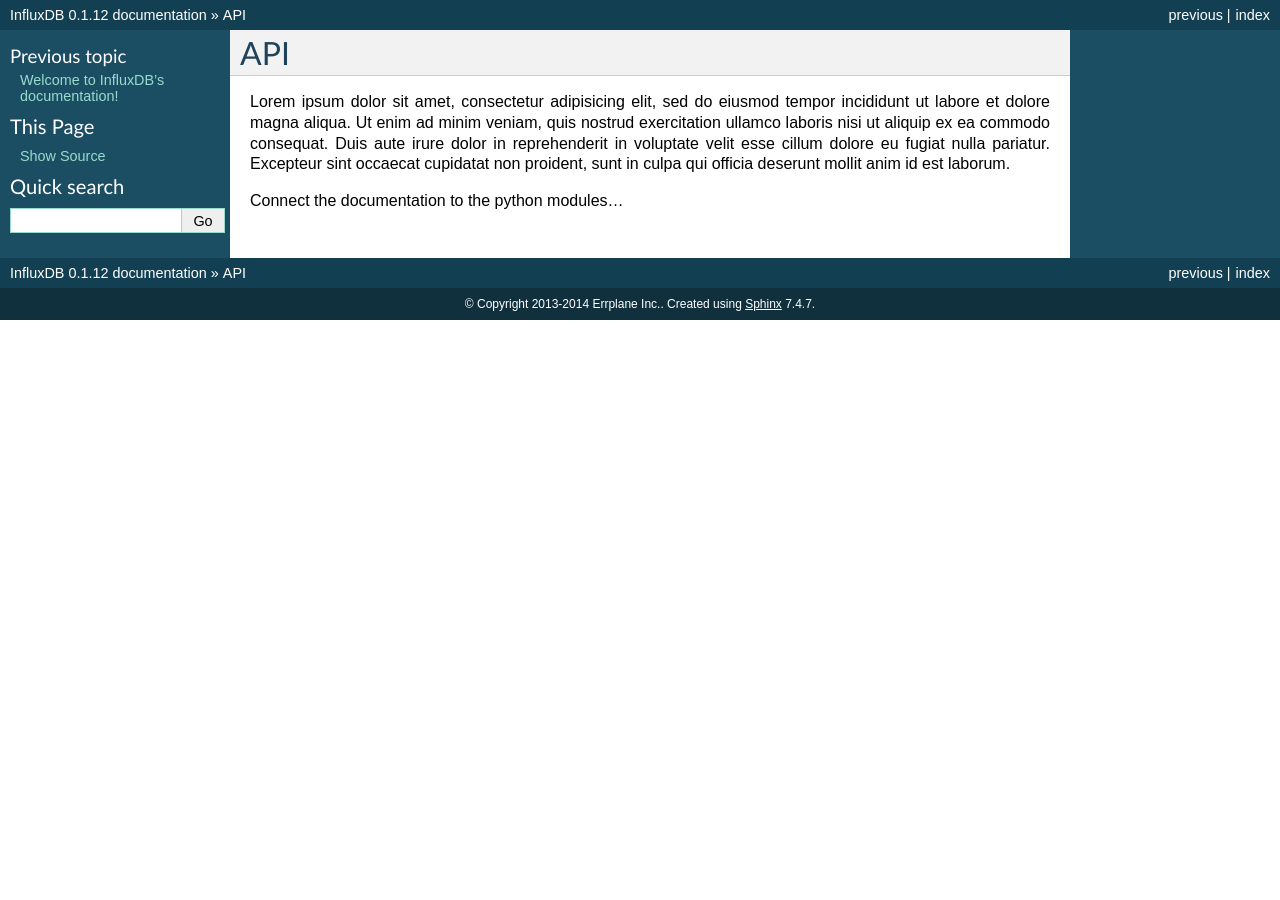
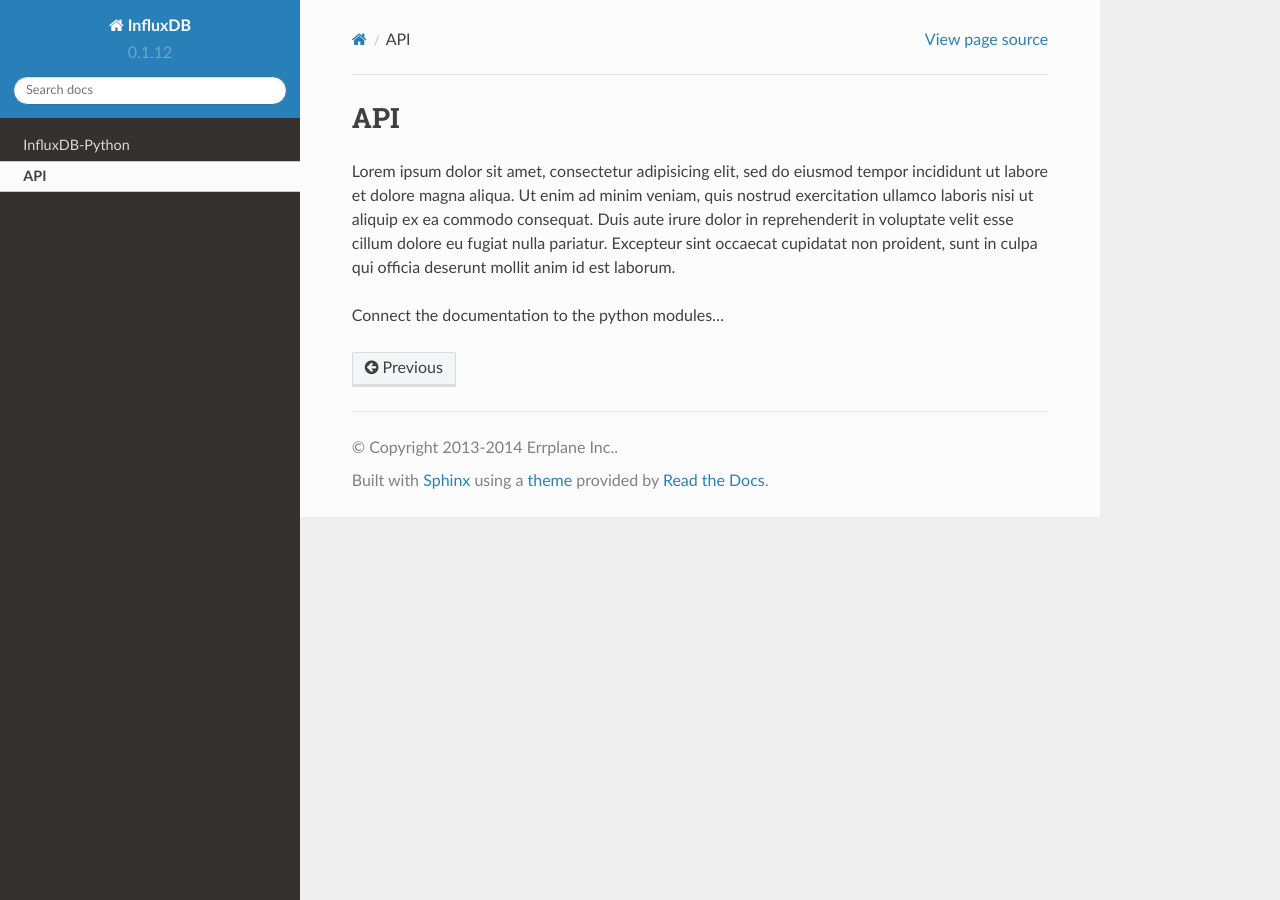
Before and after one commit to influxdata/influxdb-python, a Sphinx documentation site: the page built from docs/source/api.rst, in a window 1280 px wide. Built offline with Sphinx 7.4.7 and the Read the Docs theme 2.0.0, drawn with Linux system fonts in a browser that asks for light colours.

Commit message:
Improve Sphinx generated docs (better navigation)

```diff
--- a/README.rst
+++ b/README.rst
@@ -1,5 +1,4 @@
-InfluxDB-Python
-===============
+
 
 InfluxDB-Python is a client for interacting with InfluxDB_.
 
--- a/dev-requirements.txt
+++ b/dev-requirements.txt
@@ -2,3 +2,4 @@
 nose
 mock
 Sphinx==1.2.3
+sphinx_rtd_theme
--- a/docs/source/conf.py
+++ b/docs/source/conf.py
@@ -12,6 +12,7 @@
 # All configuration values have a default; values that are commented out
 # serve to show the default.
 
+import sphinx_rtd_theme
 import sys
 import os
 
@@ -104,7 +105,8 @@
 
 # The theme to use for HTML and HTML Help pages.  See the documentation for
 # a list of builtin themes.
-html_theme = 'default'
+# html_theme = 'default'
+html_theme = "sphinx_rtd_theme"
 
 # Theme options are theme-specific and customize the look and feel of a theme
 # further.  For a list of options available for each theme, see the
@@ -113,6 +115,7 @@
 
 # Add any paths that contain custom themes here, relative to this directory.
 #html_theme_path = []
+html_theme_path = [sphinx_rtd_theme.get_html_theme_path()]
 
 # The name for this set of Sphinx documents.  If None, it defaults to
 # "<project> v<release> documentation".
--- /dev/null
+++ b/docs/source/include-readme.rst
@@ -0,0 +1,8 @@
+
+.. _influxdb-python:
+
+===============
+InfluxDB-Python
+===============
+
+.. include:: ../../README.rst
--- a/docs/source/index.rst
+++ b/docs/source/index.rst
@@ -10,7 +10,10 @@
 :Date: |today|
 :Keywords: python, time series, database
 
-.. include:: ../../README.rst
+.. toctree::
+    :maxdepth: 2
+
+    include-readme
 
 
 Contents:
```
Also changed, not shown: other parts of README.rst (+3 -0 lines).
